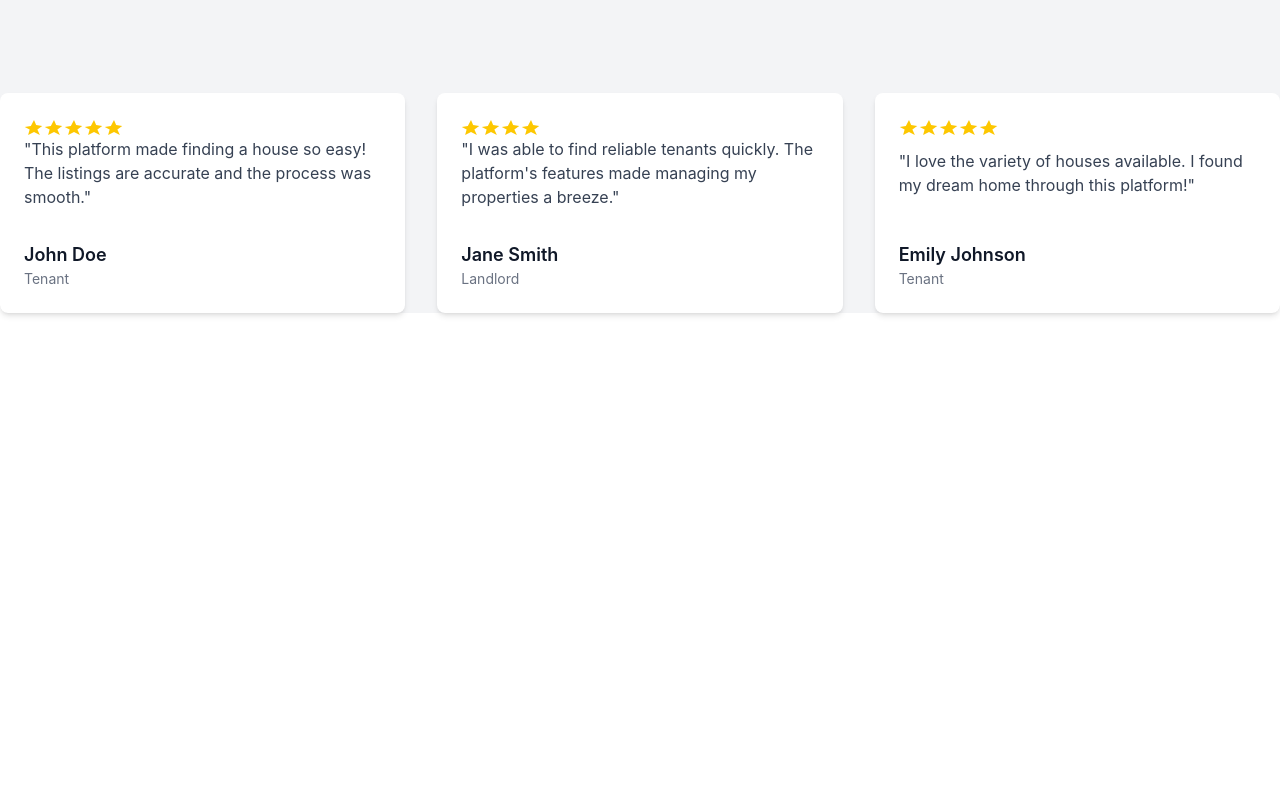
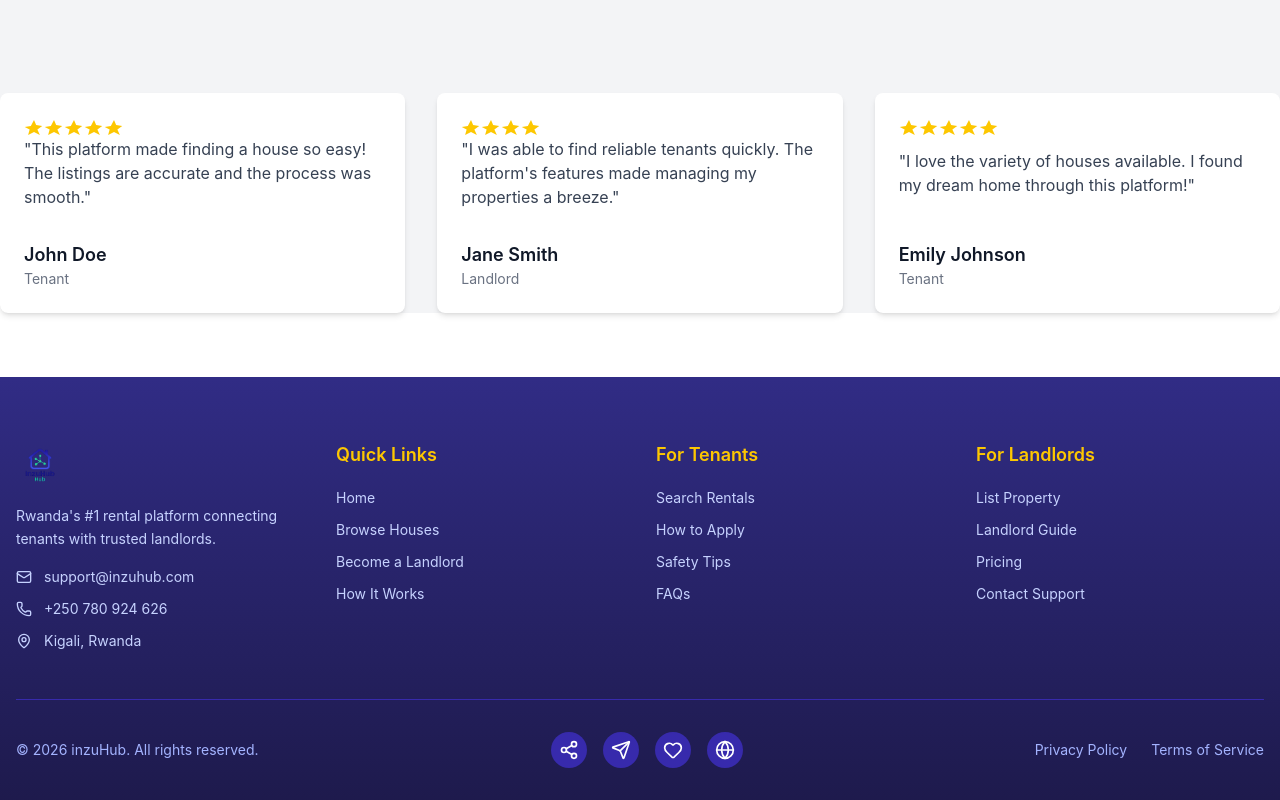
Before and after one commit to TonyKamanzi/inzuHub, a React (Vite) app in the folder frontend/: page / in a window 1280 px wide. Shown: the part 3497-4297 px from the top of the page. Before the commit the page ends 3874 px from the top, so only its background shows below. Built offline with nearby package versions, Linux system fonts and the light colour scheme; no server answers.

Commit message:
feat: enhance Landing page structure; add Footer component and improve section IDs for better navigation

```diff
--- a/frontend/src/components/landing/HowItWorks.jsx
+++ b/frontend/src/components/landing/HowItWorks.jsx
@@ -4,7 +4,7 @@ export default function HowItWorks() {
   const [activeTab, setActiveTab] = useState("tenant");
 
   return (
-    <div className="py-20 bg-[#f9fafb]">
+    <div className="py-20 bg-[#f9fafb]" id="howitworks">
       <div className="max-w-7xl mx-auto px-6">
         {/* Title */}
         <h1 className="text-xl font-bold text-center mb-12 text-indigo-500 border bg-indigo-50 rounded-full w-max mx-auto px-4 py-1 md:px-6 md:py-2 shadow-md">
--- a/frontend/src/components/shared/Footer.jsx
+++ b/frontend/src/components/shared/Footer.jsx
@@ -1,7 +1,227 @@
-import React from 'react'
+import { Link } from "react-router-dom";
+import { Mail, Phone, MapPin, Share2, Send, Heart, Globe } from "lucide-react";
 
 export default function Footer() {
+  const currentYear = new Date().getFullYear();
   return (
-    <div>Footer</div>
-  )
+    <footer className="bg-linear-to-b from-indigo-900 to-indigo-950 text-white pt-16 pb-8">
+      <div className="max-w-7xl mx-auto px-4">
+        {/* Main Footer Content */}
+        <div className="grid grid-cols-1 md:grid-cols-4 gap-8 mb-12">
+          {/* Company Info */}
+          <div className="col-span-1">
+            <Link to="/" className="flex items-center mb-4">
+              <img src="/logo.png" alt="inzuHub Logo" className="h-12 w-auto" />
+            </Link>
+            <p className="text-indigo-200 text-sm leading-relaxed mb-4">
+              Rwanda's #1 rental platform connecting tenants with trusted
+              landlords.
+            </p>
+            <div className="space-y-3">
+              <div className="flex items-center gap-3 text-indigo-200 text-sm">
+                <Mail className="w-4 h-4" />
+                <a
+                  href="mailto:support@inzuhub.com"
+                  className="hover:text-yellow-400 transition"
+                >
+                  support@inzuhub.com
+                </a>
+              </div>
+              <div className="flex items-center gap-3 text-indigo-200 text-sm">
+                <Phone className="w-4 h-4" />
+                <a
+                  href="tel:+250780924626"
+                  className="hover:text-yellow-400 transition"
+                >
+                  +250 780 924 626
+                </a>
+              </div>
+              <div className="flex items-center gap-3 text-indigo-200 text-sm">
+                <MapPin className="w-4 h-4" />
+                <span>Kigali, Rwanda</span>
+              </div>
+            </div>
+          </div>
+
+          {/* Quick Links */}
+          <div>
+            <h3 className="text-lg font-semibold mb-4 text-yellow-400">
+              Quick Links
+            </h3>
+            <ul className="space-y-2">
+              <li>
+                <Link
+                  to="/"
+                  className="text-indigo-200 hover:text-yellow-400 transition duration-300 text-sm"
+                >
+                  Home
+                </Link>
+              </li>
+              <li>
+                <Link
+                  to="/all-houses"
+                  className="text-indigo-200 hover:text-yellow-400 transition duration-300 text-sm"
+                >
+                  Browse Houses
+                </Link>
+              </li>
+              <li>
+                <Link
+                  to="/signup"
+                  className="text-indigo-200 hover:text-yellow-400 transition duration-300 text-sm"
+                >
+                  Become a Landlord
+                </Link>
+              </li>
+              <li>
+                <a
+                  href="#howitworks"
+                  className="text-indigo-200 hover:text-yellow-400 transition duration-300 text-sm"
+                >
+                  How It Works
+                </a>
+              </li>
+            </ul>
+          </div>
+
+          {/* For Tenants */}
+          <div>
+            <h3 className="text-lg font-semibold mb-4 text-yellow-400">
+              For Tenants
+            </h3>
+            <ul className="space-y-2">
+              <li>
+                <a
+                  href="#"
+                  className="text-indigo-200 hover:text-yellow-400 transition duration-300 text-sm"
+                >
+                  Search Rentals
+                </a>
+              </li>
+              <li>
+                <a
+                  href="#howitworks"
+                  className="text-indigo-200 hover:text-yellow-400 transition duration-300 text-sm"
+                >
+                  How to Apply
+                </a>
+              </li>
+              <li>
+                <a
+                  href="#"
+                  className="text-indigo-200 hover:text-yellow-400 transition duration-300 text-sm"
+                >
+                  Safety Tips
+                </a>
+              </li>
+              <li>
+                <a
+                  href="#"
+                  className="text-indigo-200 hover:text-yellow-400 transition duration-300 text-sm"
+                >
+                  FAQs
+                </a>
+              </li>
+            </ul>
+          </div>
+
+          {/* For Landlords */}
+          <div>
+            <h3 className="text-lg font-semibold mb-4 text-yellow-400">
+              For Landlords
+            </h3>
+            <ul className="space-y-2">
+              <li>
+                <Link
+                  to="/signup"
+                  className="text-indigo-200 hover:text-yellow-400 transition duration-300 text-sm"
+                >
+                  List Property
+                </Link>
+              </li>
+              <li>
+                <a
+                  href="#"
+                  className="text-indigo-200 hover:text-yellow-400 transition duration-300 text-sm"
+                >
+                  Landlord Guide
+                </a>
+              </li>
+              <li>
+                <Link
+                  to="/signup"
+                  className="text-indigo-200 hover:text-yellow-400 transition duration-300 text-sm"
+                >
+                  Pricing
+                </Link>
+              </li>
+              <li>
+                <a
+                  href="#"
+                  className="text-indigo-200 hover:text-yellow-400 transition duration-300 text-sm"
+                >
+                  Contact Support
+                </a>
+              </li>
+            </ul>
+          </div>
+        </div>
+
+        {/* Divider */}
+        <div className="border-t border-indigo-800 my-8"></div>
+
+        {/* Bottom Footer */}
+        <div className="flex flex-col md:flex-row items-center justify-between">
+          {/* Copyright */}
+          <p className="text-indigo-300 text-sm mb-4 md:mb-0">
+            &copy; {currentYear} inzuHub. All rights reserved.
+          </p>
+
+          {/* Social Links */}
+          <div className="flex items-center gap-4">
+            <a
+              href="#"
+              className="bg-indigo-800 hover:bg-yellow-400 hover:text-indigo-900 p-2 rounded-full transition duration-300"
+            >
+              <Share2 className="w-5 h-5" />
+            </a>
+            <a
+              href="#"
+              className="bg-indigo-800 hover:bg-yellow-400 hover:text-indigo-900 p-2 rounded-full transition duration-300"
+            >
+              <Send className="w-5 h-5" />
+            </a>
+            <a
+              href="#"
+              className="bg-indigo-800 hover:bg-yellow-400 hover:text-indigo-900 p-2 rounded-full transition duration-300"
+            >
+              <Heart className="w-5 h-5" />
+            </a>
+            <a
+              href="#"
+              className="bg-indigo-800 hover:bg-yellow-400 hover:text-indigo-900 p-2 rounded-full transition duration-300"
+            >
+              <Globe className="w-5 h-5" />
+            </a>
+          </div>
+
+          {/* Legal Links */}
+          <div className="flex gap-6 text-indigo-300 text-sm mt-4 md:mt-0">
+            <a
+              href="#"
+              className="hover:text-yellow-400 transition duration-300"
+            >
+              Privacy Policy
+            </a>
+            <a
+              href="#"
+              className="hover:text-yellow-400 transition duration-300"
+            >
+              Terms of Service
+            </a>
+          </div>
+        </div>
+      </div>
+    </footer>
+  );
 }
--- a/frontend/src/pages/landlord/BecomeLandlord.jsx
+++ b/frontend/src/pages/landlord/BecomeLandlord.jsx
@@ -5,7 +5,7 @@ import { Link } from "react-router-dom";
 
 export default function BecomeLandlord() {
   return (
-    <div>
+    <div id="becomelandlord">
       <div className="max-w-7xl mx-auto md:my-40 bg-indigo-900 relative md:rounded-2xl p-10">
         <div className="absolute bottom-0 left-0 w-64 h-64  bg-orange-200 rounded-full translate-y-32 -translate-x-16 opacity-40" />
         <div className="absolute -top-15 -right-25 w-64 h-64  bg-gray-100 rounded-full translate-y-0 translate-x-0 opacity-40" />
--- a/frontend/src/pages/public/Landing.jsx
+++ b/frontend/src/pages/public/Landing.jsx
@@ -6,6 +6,7 @@ import HowItWorks from "../../components/landing/HowItWorks";
 import WhyUs from "../../components/landing/WhyUs";
 import BecomeLandlord from "../landlord/BecomeLandlord";
 import Testmonials from "../../components/landing/Testmonials";
+import Footer from "../../components/shared/Footer";
 
 export default function Landing() {
   return (
@@ -16,7 +17,8 @@ export default function Landing() {
       <HowItWorks />
       <WhyUs />
       <BecomeLandlord />
-      <Testmonials/>
+      <Testmonials />
+      <Footer />
     </>
   );
 }
```
